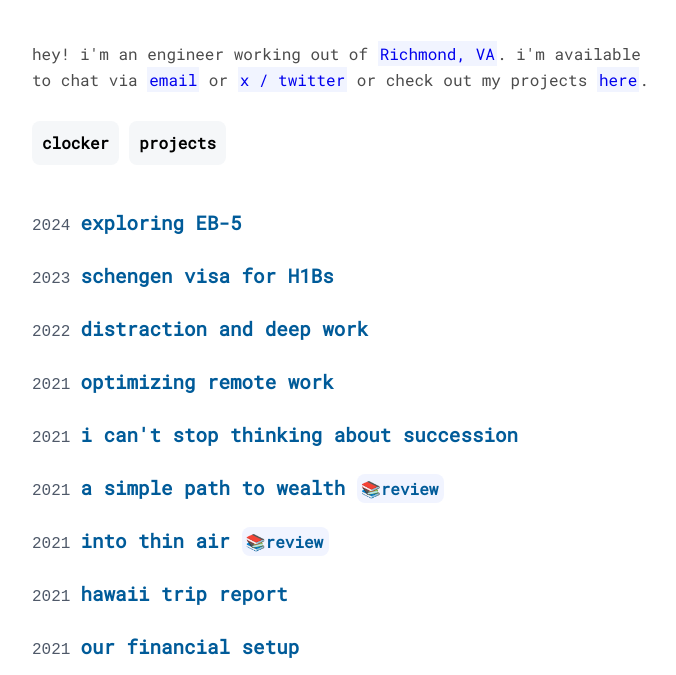
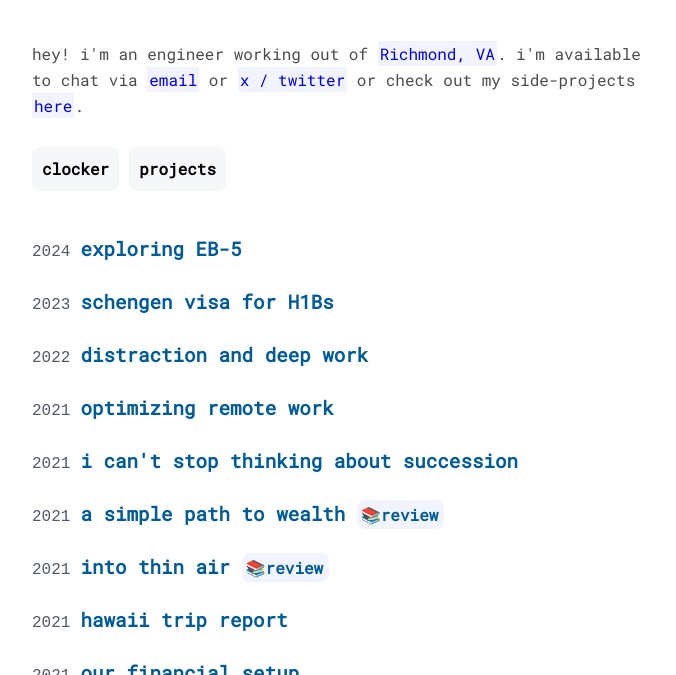
Before and after one commit to n0shake/blog, a Gatsby site: page / in a window 1280 px wide. Shown: the part 100-775 px from the top of the page, without its empty margins (292-968 px from the left). Built offline with nearby package versions, Linux system fonts and the light colour scheme; Gatsby itself is replaced by a stand-in of ours.

Commit message:
Update bio.js

```diff
--- a/src/components/bio.js
+++ b/src/components/bio.js
@@ -25,7 +25,7 @@ const Bio = () => {
       {author?.name && (
         <p>
           hey! i'm an engineer working out of <a href={`https://en.wikipedia.org/wiki/Richmond,_Virginia`}>Richmond, VA</a>.
-          i'm available to chat via <a href={`mailto:abhishekbanthia@me.com`}>email</a> or <a href={`https://twitter.com/${social?.twitter || ``}`}>x / twitter</a> or check out my projects <a href={`https://github.com/n0shake`}>here</a>.
+          i'm available to chat via <a href={`mailto:abhishekbanthia@me.com`}>email</a> or <a href={`https://twitter.com/${social?.twitter || ``}`}>x / twitter</a> or check out my side-projects <a href={`https://github.com/n0shake`}>here</a>.
         </p>
       )}
     </div>
```
